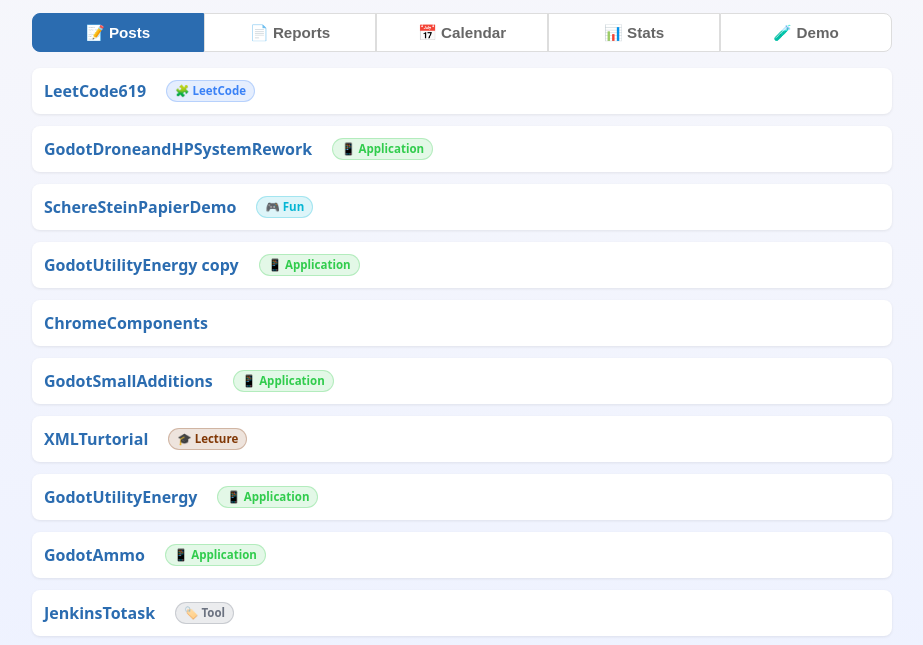
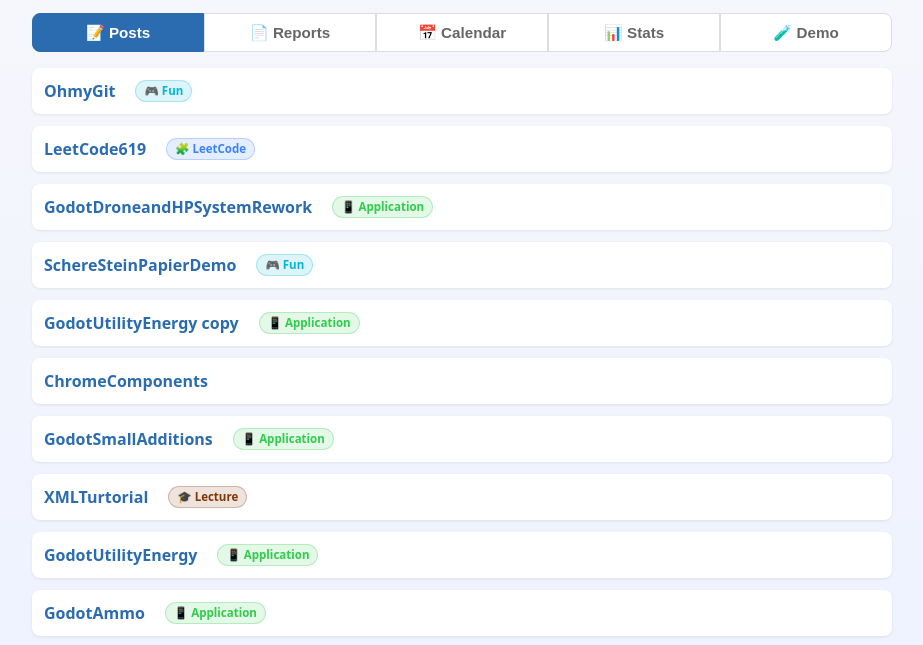
Before and after one commit to vincps2000-ux/vincps2000-ux.github.io, a plain HTML site: page index.html in a window 1280 px wide. Shown: the part 111-756 px from the top of the page, without its empty margins (178-1101 px from the left). Drawn offline with nearby package versions, Linux system fonts and the light colour scheme.

Commit message:
Add blog post: OhmyGit.txt [2026-05-12]

```diff
--- a/index.html
+++ b/index.html
@@ -2220,6 +2220,9 @@
                 container.appendChild(widget);
             };
 
+            // Alias for inline demo reference
+            DEMOS['schere-stein-papier'] = DEMOS['rps-helper'];
+
             // Build demo panel cards
             function buildDemoPanel(){
                 const grid = document.getElementById('demo-grid');
--- a/posts/list.json
+++ b/posts/list.json
@@ -358,5 +358,9 @@
     {
         "file":  "LeetCode619.txt",
         "date":  "2026-05-11"
+    },
+    {
+        "file":  "OhmyGit.txt",
+        "date":  "2026-05-12"
     }
 ]
```
Also changed, not shown: posts/OhmyGit.txt (added).
